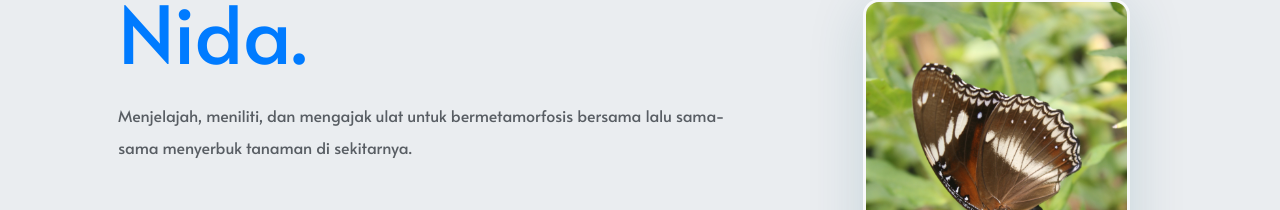
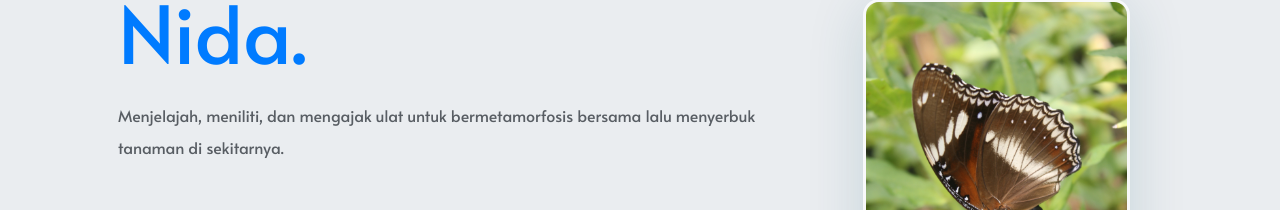
Before and after one commit to aulyanida/aulyanida.github.io, a plain HTML site: page index.html in a window 1280 px wide. Shown: the part 194-404 px from the top of the page. Drawn offline with Linux system fonts and the light colour scheme.

Commit message:
index.html: edit desc title site

```diff
--- a/index.html
+++ b/index.html
@@ -278,7 +278,7 @@ Aulya Nidaur Rahmah
 
                 </h3>
                 <p class="hero-content">
-                    Menjelajah, meniliti, dan mengajak ulat untuk bermetamorfosis bersama lalu sama-sama menyerbuk tanaman di sekitarnya.
+                    Menjelajah, meniliti, dan mengajak ulat untuk bermetamorfosis bersama lalu menyerbuk tanaman di sekitarnya.
                 </p>
                 <div class="row">
                     <div class="col-auto h-100">
```
